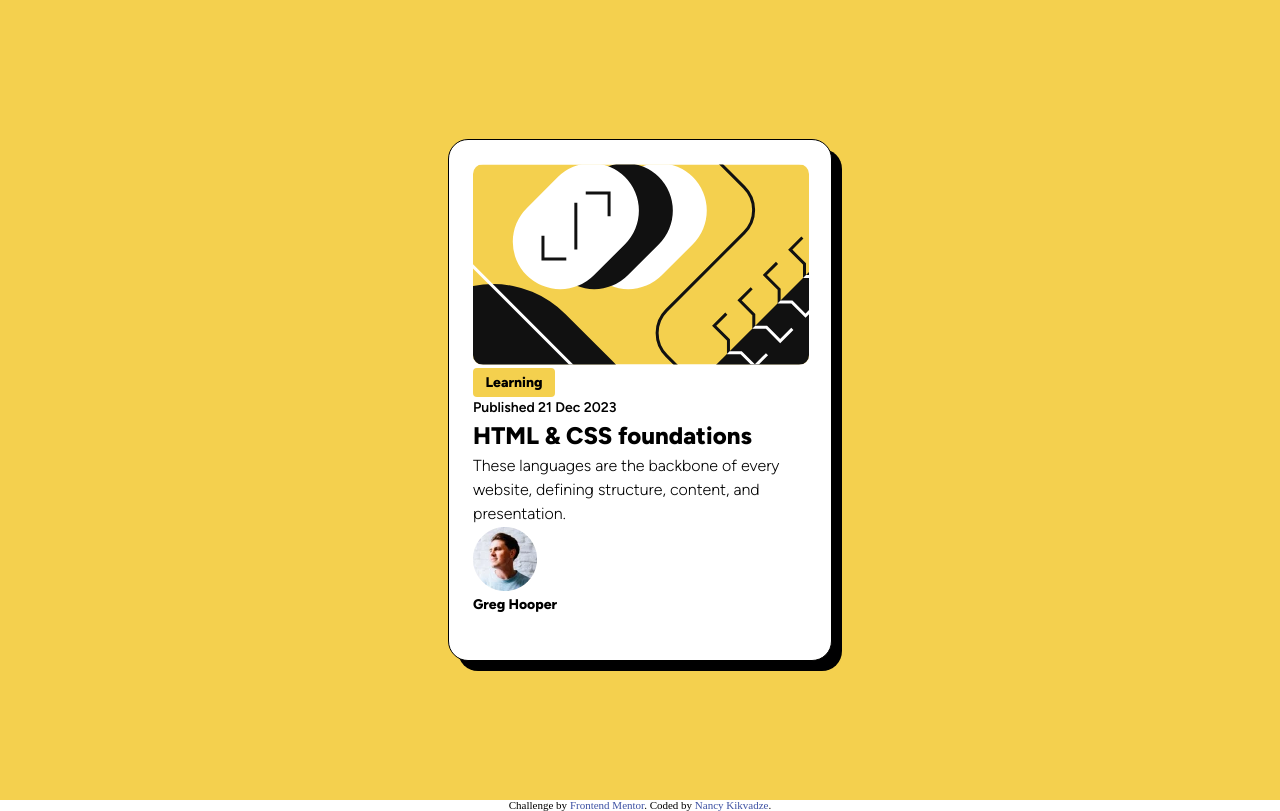
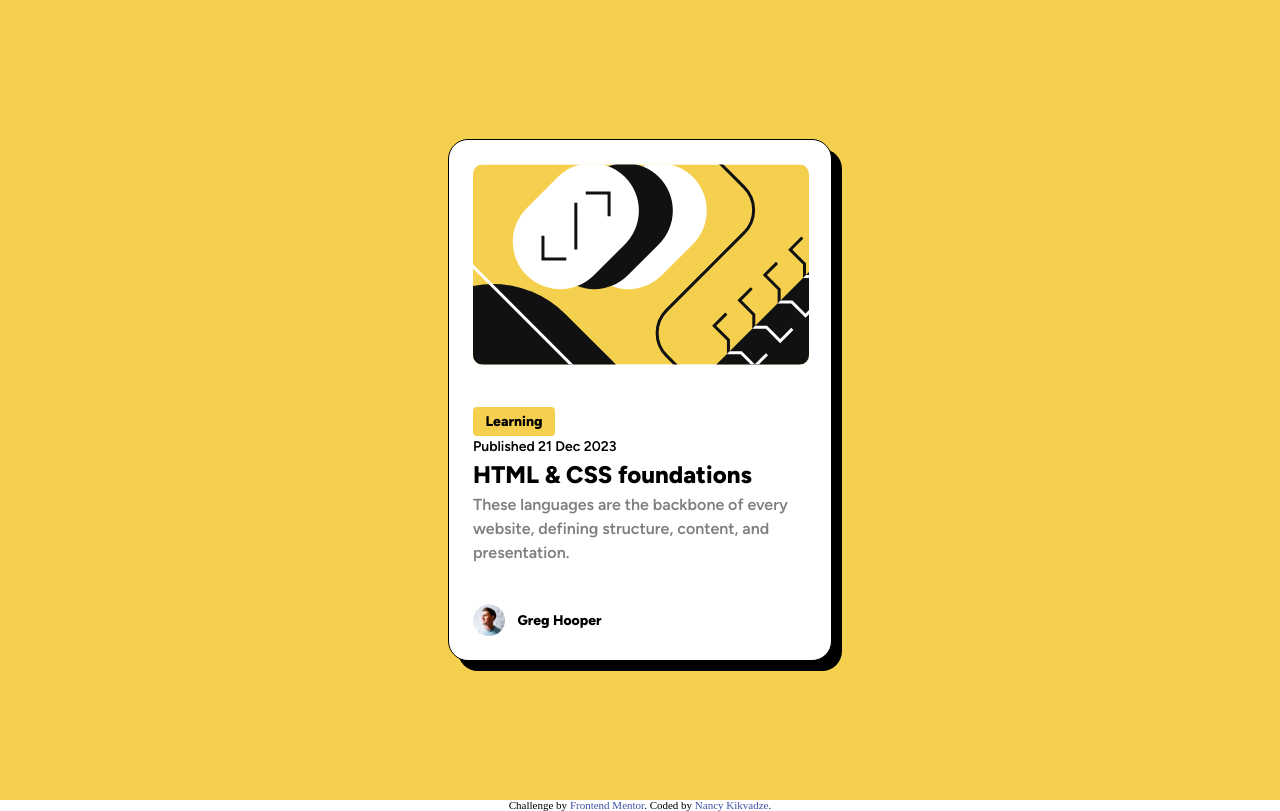
Before and after one commit to lost-in-noise/homework9-flex-blog-preview-card, a plain HTML site: page index.html in a window 1280 px wide. Drawn offline with Linux system fonts and the light colour scheme.

Commit message:
add  flex

```diff
--- a/css/style.css
+++ b/css/style.css
@@ -23,6 +23,9 @@
   padding: 24px;
   border-radius: 20px;
   box-shadow: 10px 10px 0px 0px rgba(0, 0, 1, 1);
+  display: flex;
+  align-content: space-between;
+  flex-wrap: wrap;
 }
 
 .img-box {
@@ -41,20 +44,20 @@
 }
 
 .date {
-  font-family: 'Figtree-SemiBold';
+  font-family: "Figtree-SemiBold";
   font-size: 14px;
   line-height: 150%;
 }
 
 .title {
-  font-family: 'Figtree-ExtraBold';
+  font-family: "Figtree-ExtraBold";
   font-size: 24px;
   line-height: 150%;
 }
 
 .descr {
-  font-family: 'Figtree-Light';
-  columns: #7F7F7F;
+  font-family: "Figtree-SemiBold";
+  color: #7f7f7f;
   font-size: 16px;
   line-height: 150%;
   font-weight: 300;
@@ -64,3 +67,14 @@
   font-size: 14px;
   line-height: 150%;
 }
+.author-block {
+  width: 129px;
+  height: 32px;
+  display: flex;
+  justify-content: center;
+  align-items: center;
+}
+.author-img {
+  width: 32px;
+  margin-right: 12px;
+}
--- a/index.html
+++ b/index.html
@@ -34,7 +34,11 @@
           </p>
         </div>
         <div class="author-block">
-          <img src="images/image-avatar.webp" alt="image avatar" />
+          <img
+            class="author-img"
+            src="images/image-avatar.webp"
+            alt="image avatar"
+          />
           <p class="author-name">Greg Hooper</p>
         </div>
       </div>
```
